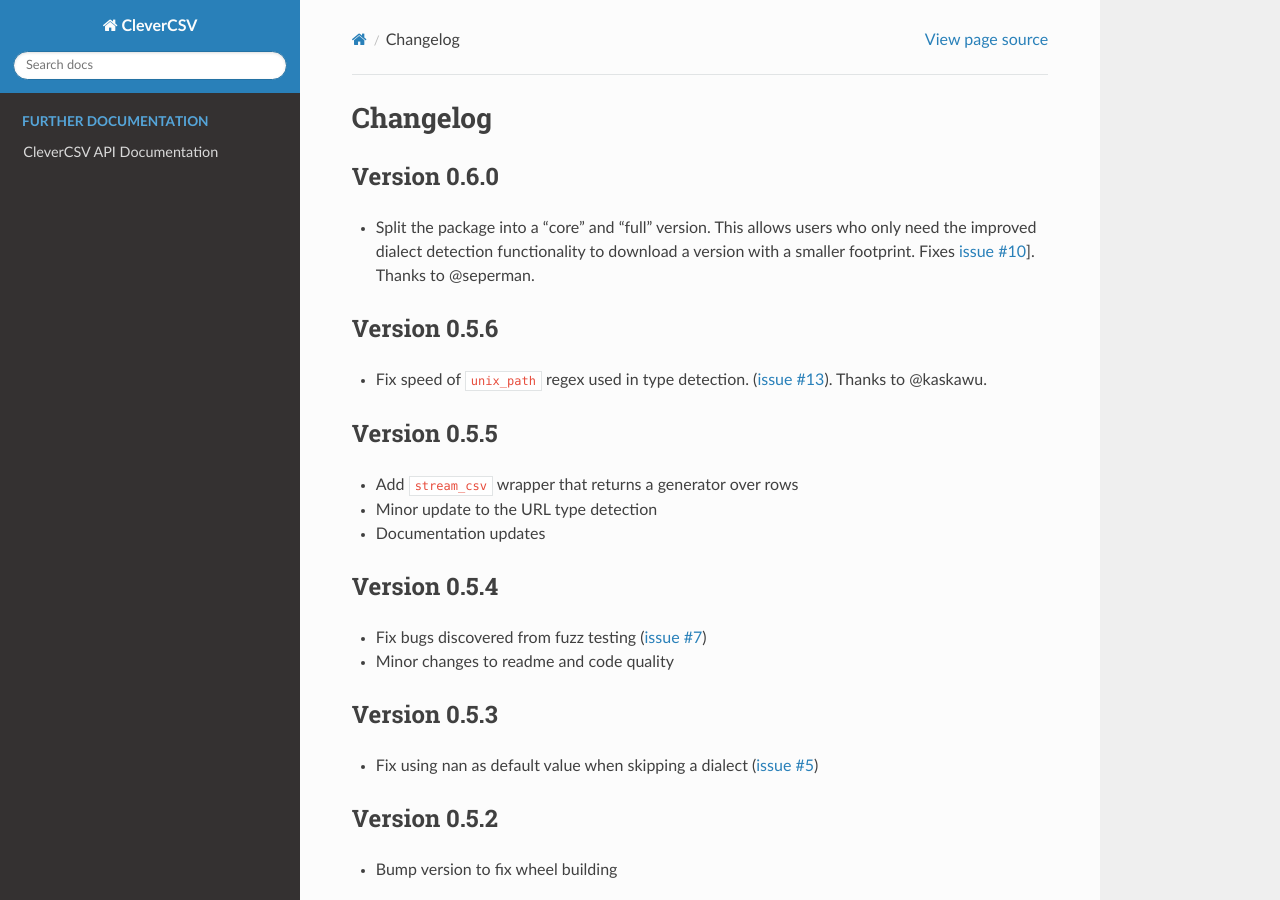
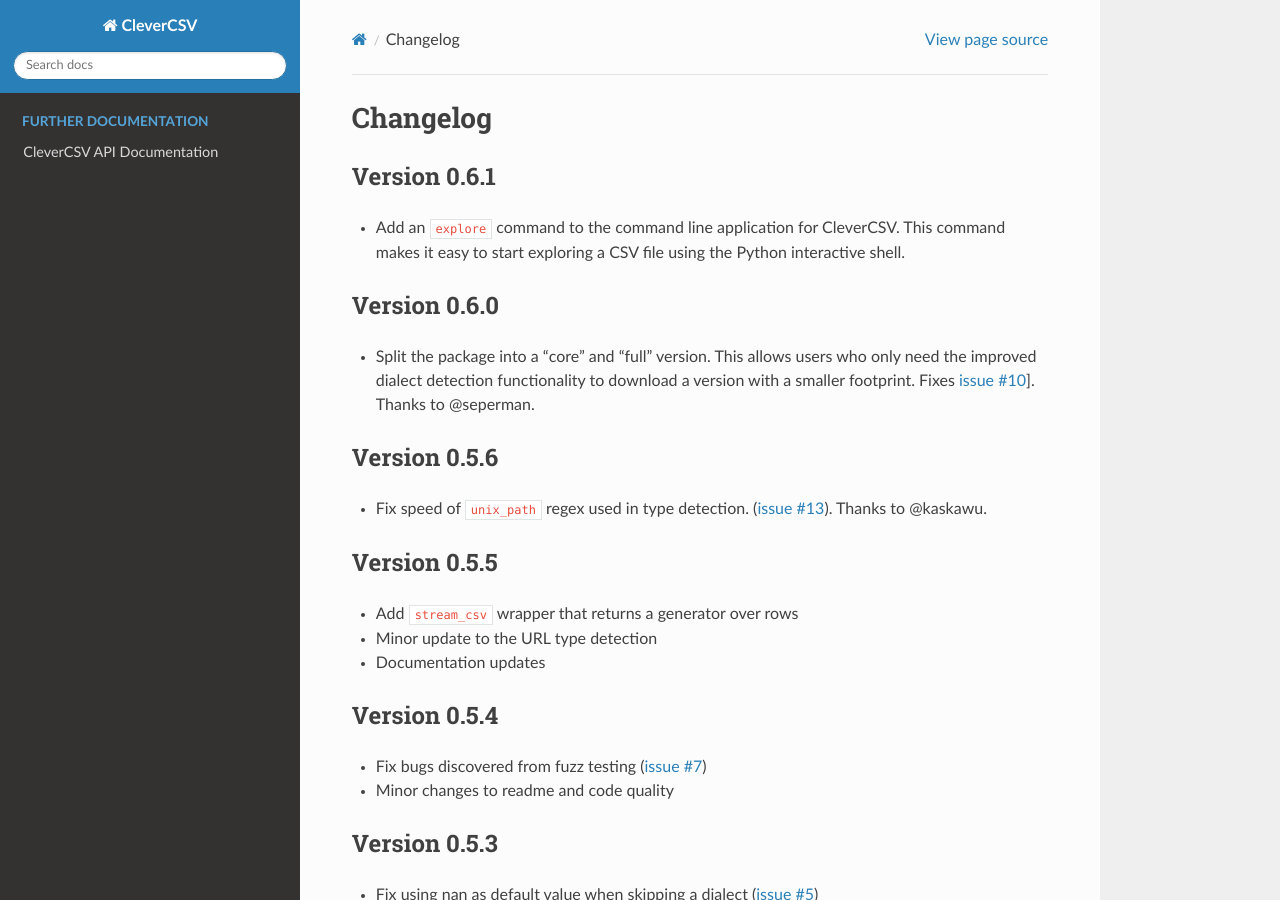
Before and after one commit to alan-turing-institute/CleverCSV, a Sphinx documentation site: the page built from docs/CHANGELOG.rst, in a window 1280 px wide and 900 px high. Built offline with Sphinx 7.4.7 and the Read the Docs theme 2.0.0, drawn with Linux system fonts in a browser that asks for light colours; pages that are not in the unit, such as notebooks, are missing from menus.

Commit message:
CleverCSV Release 0.6.1
* Add an ``explore`` command to the command line application for CleverCSV.
  This command makes it easy to start exploring a CSV file using the Python
  interactive shell.

```diff
--- a/docs/CHANGELOG.rst
+++ b/docs/CHANGELOG.rst
@@ -1,6 +1,14 @@
 
 Changelog
 =========
+
+Version 0.6.1
+-------------
+
+
+* Add an ``explore`` command to the command line application for CleverCSV.
+  This command makes it easy to start exploring a CSV file using the Python
+  interactive shell.
 
 Version 0.6.0
 -------------
```
Also changed, not shown: CHANGELOG.md (+6 -0 lines).
